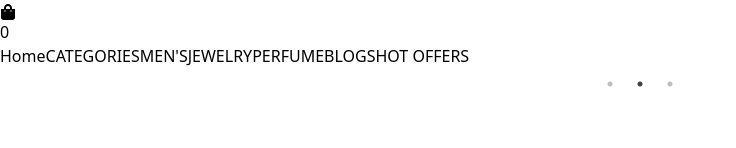
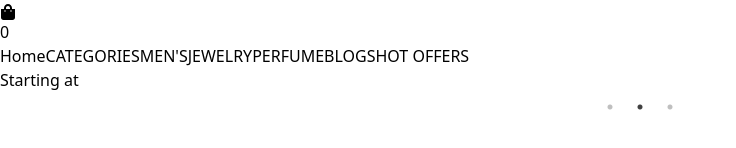
Before and after one commit to adilraees786/New-Next-JS-Project, a Next.js app: page / in a window 1280 px wide. Shown: the part 232-380 px from the top of the page, without its empty margins (0-736 px from the left). Built offline with nearby package versions, Linux system fonts and the light colour scheme.

Commit message:
set img data

```diff
--- a/src/Components/Slide.js
+++ b/src/Components/Slide.js
@@ -37,6 +37,16 @@ const Slide= (img, title, mainTitle,price) => {
           bg-[#ffffffa2] sm:bg-transparent p-4
            sm:p-0 rounded-lg sm:rounded-none'>
             <h3 className=' text-accent text-[24px] lg:text-[28px]'>{title}</h3>
+            <h2 className=' text-blackish text-[26px] md:text-[30px] lg:text-[44px]'>{mainTitle}</h2>
+<h3 className=' text-[24px] text-gray-500 '>
+    Starting at
+    <b className=' text-[20px] md:text-[24px] lg:text-[30px]'>
+        {price}
+    </b>
+</h3>
+<div className=''>
+
+</div>
 
 
         </div>
```
